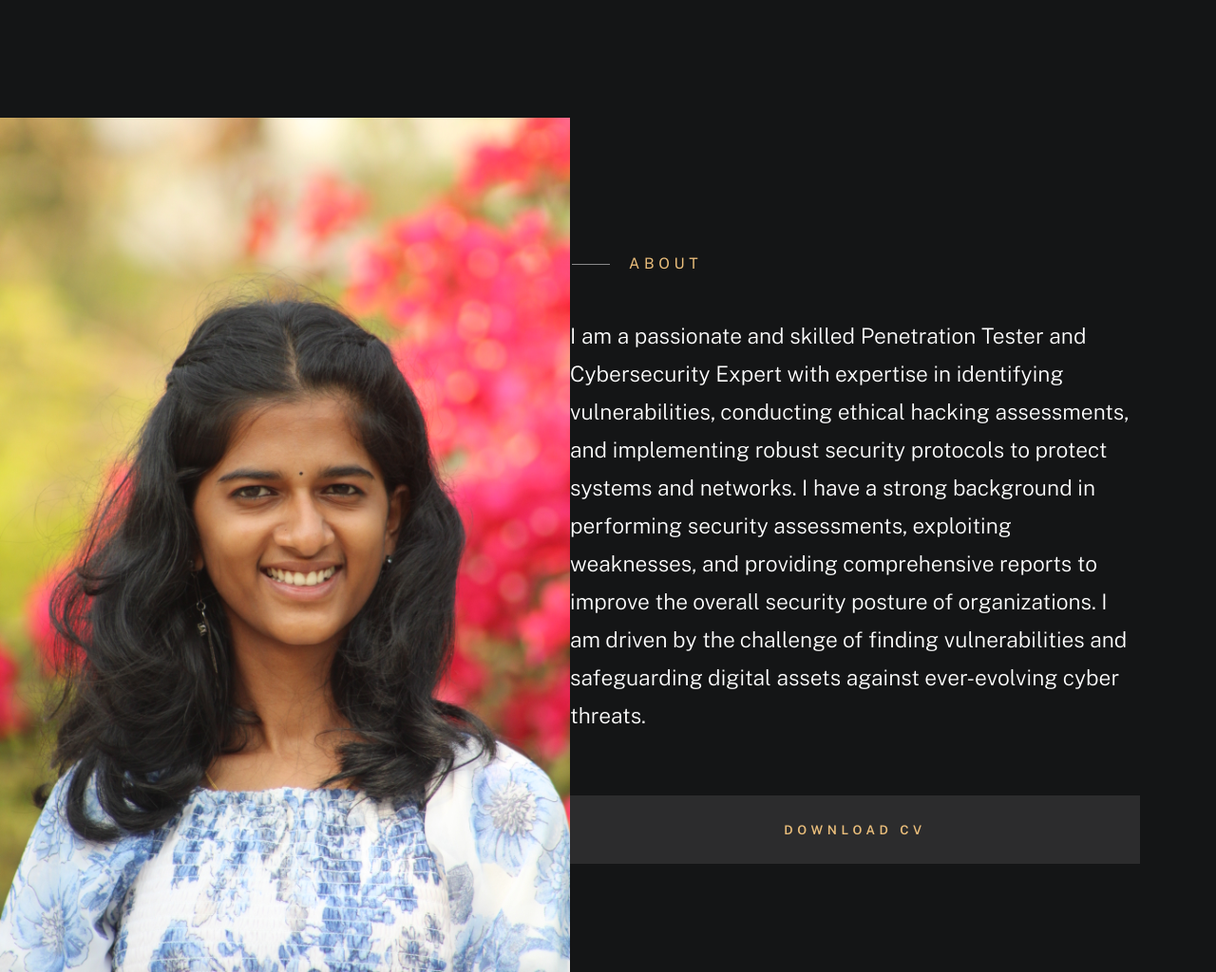
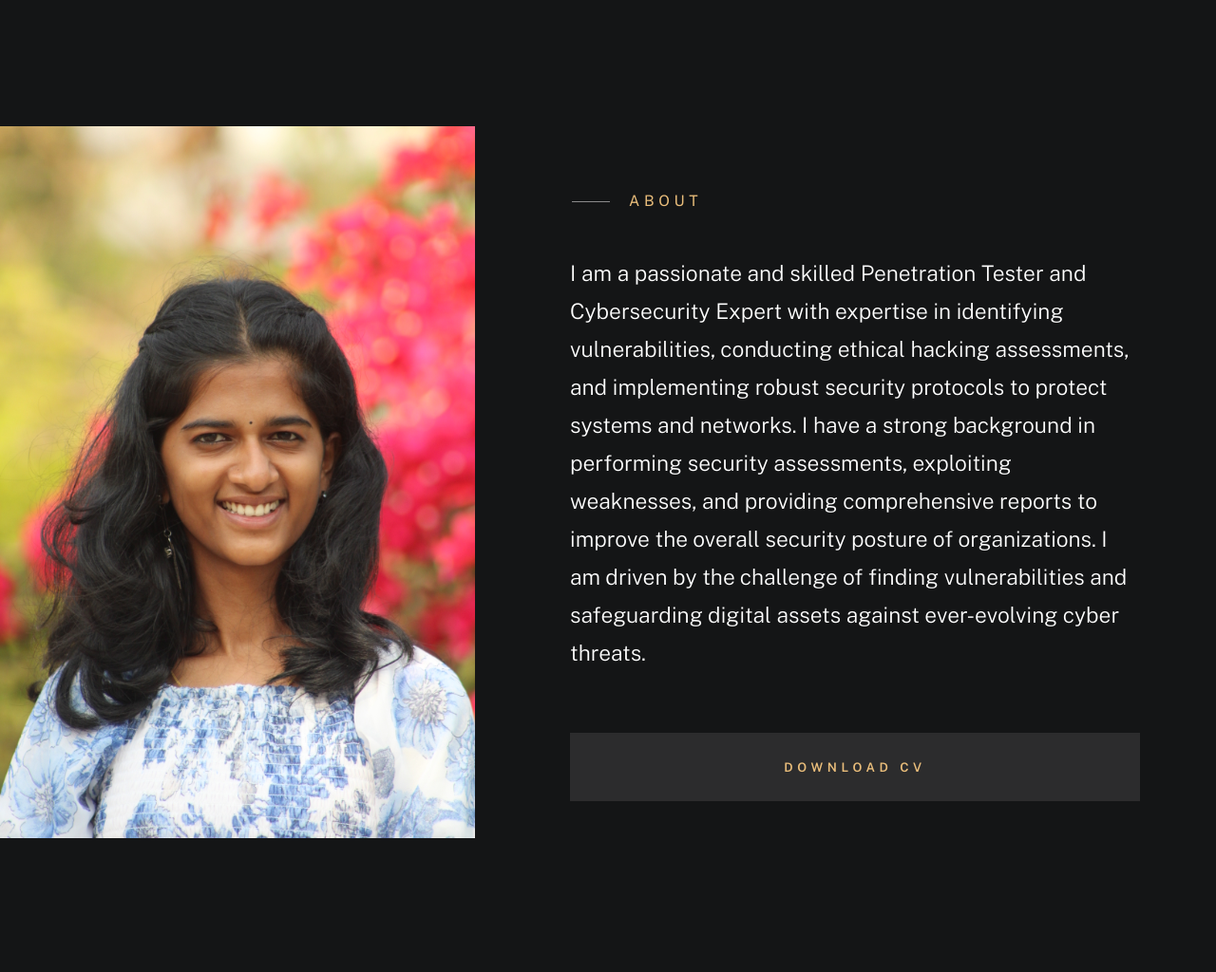
Before and after one commit to km-sneha/km-sneha.github.io, a plain HTML site: page index.html in a window 1280 px wide. Shown: the part 820-1844 px from the top of the page at 95% size. Drawn offline with nearby package versions, Linux system fonts and the light colour scheme; a web font is replaced by a local one.

Commit message:
Update index.html

```diff
--- a/index.html
+++ b/index.html
@@ -121,7 +121,7 @@
 
                     <div class="column lg-6 md-12 about-info__pic-block">
                         <img src="images/about-photo.jpg"
-                             srcset="images/about-photo.jpg 1x, images/about-photo@2x.jpg 2x" alt="" class="about-info__pic" data-animate-el width="600px"
+                             srcset="images/about-photo.jpg 1x, images/about-photo@2x.jpg 2x" alt="" class="about-info__pic" data-animate-el width="500px"
          height="auto">
                     </div>
 
```
